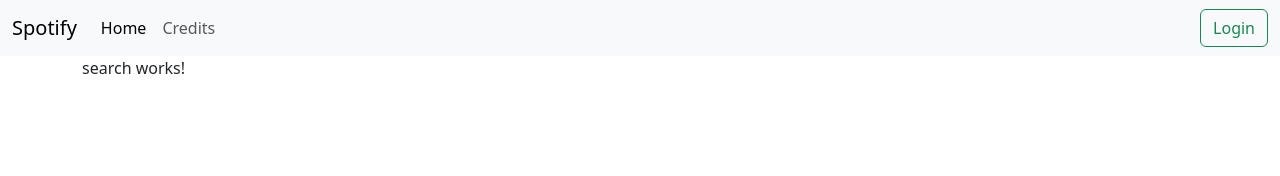
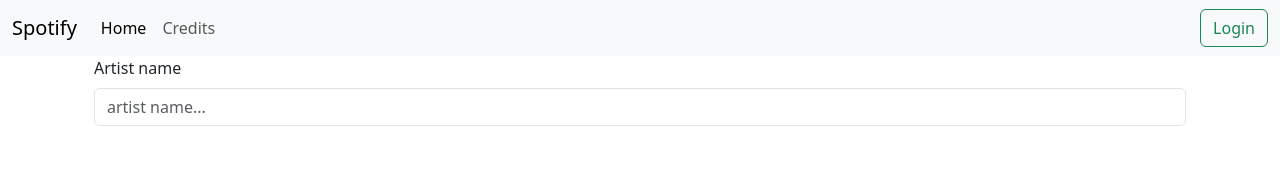
Before and after one commit to andreatrentini/corsoangular2024-2025, an Angular app in the folder spotify/: page /search in a window 1280 px wide. Shown: the top 176 px of the page. Built offline with nearby package versions, Linux system fonts and the light colour scheme; no server answers.

Commit message:
Search artist

```diff
--- a/spotify/src/app/search/search.component.html
+++ b/spotify/src/app/search/search.component.html
@@ -1 +1,20 @@
-<p>search works!</p>
+<div class="container">
+    <label for="artistName" class="form-label">Artist name</label>
+    <!-- [formControl] mni consente di creare un collegamento (property binding) fra il tag input
+     e l'oogetto di tipo FormControl dichiarato nella classe in typescript -->
+    <input type="text" id="artistName" class="form-control" placeholder="artist name..." [formControl]="searchInput">
+</div>
+@if(artistList()) {
+    <div class="container">
+        <div class="list-group">
+            <!-- Siccome artistList() potrebbe essere null (ho cancellato la richiesta a Spotify perché il testo
+             è vuoto), quando eseguo il ciclo for devo controllare che esista l'oggetto di tipo Search (artistList()?)
+             e che questo oggetto abbia un attributo con nome artist (artist?)
+             NB: notare il ? dopo il nome dell'attributo del quale si vuole controllare l'esistenza
+             -->
+            @for(artist of artistList()?.artists?.items; track $index) {
+                <a href="#" class="list-group-item list-group-item-action">{{artist.name}}</a>
+            }
+        </div>
+    </div>
+}
--- a/spotify/src/app/search/search.component.ts
+++ b/spotify/src/app/search/search.component.ts
@@ -1,12 +1,64 @@
-import { Component } from '@angular/core';
+import { Component, inject, OnInit, signal, WritableSignal } from '@angular/core';
+import { SpotifyService } from '../spotify.service';
+import { FormControl, ReactiveFormsModule } from '@angular/forms';
+import { debounceTime, distinctUntilChanged, of, switchMap } from 'rxjs';
+import { Search } from '../i-spotify';
 
 @Component({
   selector: 'app-search',
   standalone: true,
-  imports: [],
+  imports: [ReactiveFormsModule],
   templateUrl: './search.component.html',
   styleUrl: './search.component.css'
 })
-export class SearchComponent {
+export class SearchComponent implements OnInit {
+
+  // Dependency injection: uso l'istanza di spotify service creata dall'applicazione all'avvio
+  sportifyService: SpotifyService = inject(SpotifyService);
+
+  // FormControl è una classe che mi consente di gestire un elemento di una form in maniera avanzata
+  searchInput: FormControl = new FormControl();
+
+  // Signal che gestisce i dati ricevuti da spotify
+  artistList: WritableSignal<Search | null> = signal<Search | null>(null)
+
+  ngOnInit(): void {
+    // valueChanges restituisce un Observable, la funzione di claaback passata con subscribe viene eseguita
+    // ogni volta che cambia il valure scritto nella input
+    // .pipe mi consente (fra parentesi tonde) di specificare una serie di elaborazioni (operatori) da eseguire prima che
+    // venga eseguita la funzione di callback di subscribe
+    this.searchInput.valueChanges.pipe(
+      // debounceTime(300) cinsente di impostare un intervallo di tempo entro il quale la modifica del valore viene ignorata
+      // cioè NON vine eseguita la funzione di callback se non sono trascorsi 300ms
+      debounceTime(300),
+      // distinctUntilChanged: La funzione di callback non viene eseguita se il valore della input è lo stesso valore
+      // che aveva prima (scrivo e cancello veloemente un carattere)
+      distinctUntilChanged(),
+      // switchMap mi consente di eseguire la funzione di callback solo per l'ultima chiamata generata da observable
+      // ovviamente se non erano già state completate (nel nostro caso spotify non ci aveva ancora risposto)
+      // swicthMap esegue il codice passato come parametro esattamente come subscribe
+      switchMap(artistName => {
+        // Mando la chiamata a spotify solo se il teso contenuto nella input ha almeno 1 carattere
+        if (artistName.length > 0) {
+          // Restituisco l'observable restituito da searchArtist (vedi ServiceSpotify)
+          return this.sportifyService.searchArtist(artistName)
+        }
+        else {
+          // Se non c'è scritto nulla nella input non mando la richiesta a spotify. Attenzione che il .subscribe
+          // scritto sotto VUOLE un observable, siccome il servizio non lo può restituire (manca return ...searchArtist())
+          // invento un nuovo observable che restituisce un valore null
+          return of(null);
+        }
+      })
+    )
+    .subscribe(dati => {
+      // I dati o sono arrivati da spotify o ho un valore null.
+      console.log(dati)
+      if (dati) {
+        this.artistList.set(dati)
+      }
+    })
+  }
+
 
 }
```
